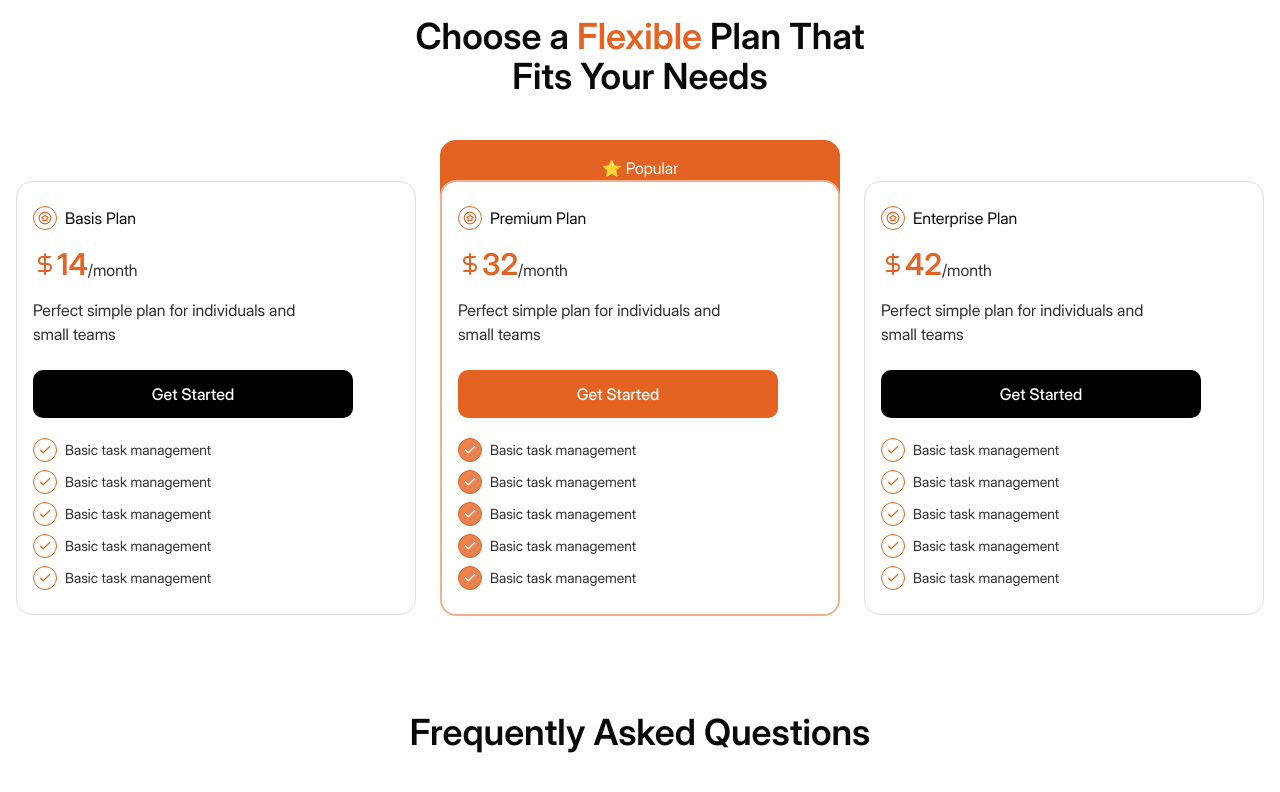
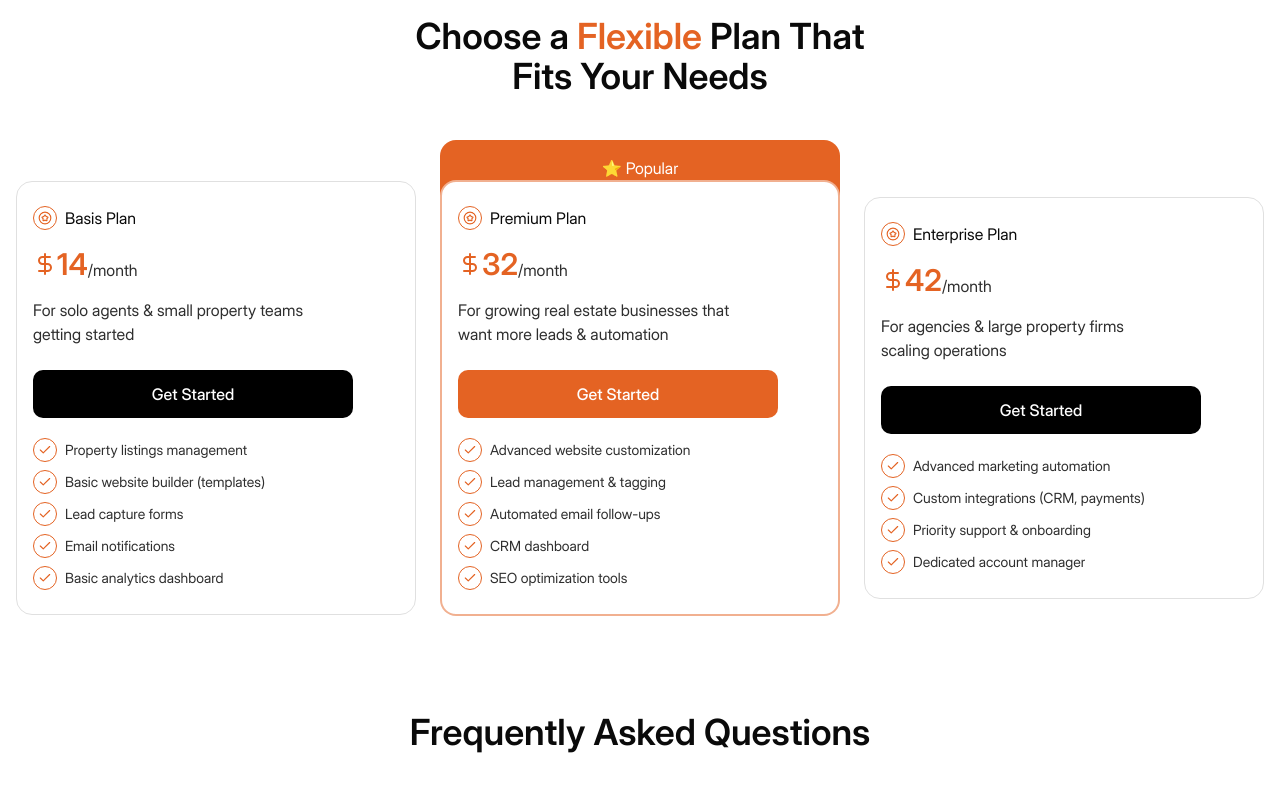
Before and after one commit to abdulakeem-asiru/propaly, a Next.js app: page / in a window 1280 px wide. Shown: the part 7179-7971 px from the top of the page. Built offline with nearby package versions, Linux system fonts and the light colour scheme.

Commit message:
Resolve merge conflicts

```diff
--- a/components/home/Pricing.tsx
+++ b/components/home/Pricing.tsx
@@ -4,6 +4,43 @@ import { DollarSign, Check, CircleStar } from 'lucide-react'
 import Link from 'next/link';
 
 const Pricing = () => {
+
+
+  const plans = [
+  {
+    name: "Basic",
+    features: [
+      "Property listings management",
+      "Basic website builder (templates)",
+      "Lead capture forms",
+      "Email notifications",
+      "Basic analytics dashboard",
+    ],
+  },
+  {
+    name: "Popular",
+    features: [
+      "Everything in Basic",
+      "Advanced website customization",
+      "Lead management & tagging",
+      "Automated email follow-ups",
+      "CRM dashboard",
+      "SEO optimization tools",
+    ],
+  },
+  {
+    name: "Enterprise",
+    features: [
+      "Everything in Popular",
+      "Multi-agent & role management",
+      "Advanced marketing automation",
+      "Custom integrations (CRM, payments)",
+      "Priority support & onboarding",
+      "Dedicated account manager",
+    ],
+  },
+];
+
   return (
     <div className='flex items-center gap-6 flex-col pb-20 p-4 max-w-7xl mx-auto'>
       <h3 className='md:text-4xl text-2xl font-semibold max-w-lg text-center leading-8 md:leading-10'>Choose a <span className="text-(--primary-color)">Flexible</span> Plan That Fits Your Needs</h3>
@@ -13,7 +50,7 @@ const Pricing = () => {
             text-(--primary-color) border-(--primary-color)' /> Basis Plan</span>
             <span className='flex items-end text-(--primary-color) font-semibold text-3xl'><span className='flex items-center'><DollarSign />14 </span>
             <p className='text-(--text-primary) text-base font-normal'> /month</p></span>
-            <p className='text-(--text-primary) max-w-70'>Perfect simple plan for individuals and small teams</p>
+            <p className='text-(--text-primary) max-w-70'>For solo agents & small property teams getting started</p>
                 <Link href="/dashboard">
   <button
     className="bg-black font-medium text-white px-4 py-3 w-80 rounded-lg inline-flex justify-center mt-2 "
@@ -22,11 +59,11 @@ const Pricing = () => {
   </button>
 </Link>
 <ul className='flex flex-col gap-2 items-start mt-5'>
-  <li className='inline-flex justify-center items-center gap-2 text-sm font-normal text-(--text-primary)'><Check className='rounded-full p-1 border text-(--primary-color) border-(--primary-color)'/>Basic task management</li>
-  <li className='inline-flex justify-center items-center gap-2 text-sm font-normal text-(--text-primary)'><Check className='rounded-full p-1 border text-(--primary-color) border-(--primary-color)'/>Basic task management</li>
-  <li className='inline-flex justify-center items-center gap-2 text-sm font-normal text-(--text-primary)'><Check className='rounded-full p-1 border text-(--primary-color) border-(--primary-color)'/>Basic task management</li>
-  <li className='inline-flex justify-center items-center gap-2 text-sm font-normal text-(--text-primary)'><Check className='rounded-full p-1 border text-(--primary-color) border-(--primary-color)'/>Basic task management</li>
-  <li className='inline-flex justify-center items-center gap-2 text-sm font-normal text-(--text-primary)'><Check className='rounded-full p-1 border text-(--primary-color) border-(--primary-color)'/>Basic task management</li>
+  {plans[0].features.map((feature, index) => (
+    <li key={index} className='inline-flex justify-center items-center gap-2 text-sm font-normal text-(--text-primary)'>
+      <Check className='rounded-full p-1 border text-(--primary-color) border-(--primary-color)'/> {feature}
+    </li>
+  ))}
 </ul>
         </div>
         <div className='relative rounded-2xl max-md:mt-8'>
@@ -38,7 +75,7 @@ const Pricing = () => {
             text-(--primary-color) border-(--primary-color)' /> Premium Plan</span>
             <span className='flex items-end text-(--primary-color) font-semibold text-3xl'><span className='flex items-center'><DollarSign />32 </span>
             <p className='text-(--text-primary) text-base font-normal'> /month</p></span>
-            <p className='text-(--text-primary) max-w-70'>Perfect simple plan for individuals and small teams</p>
+            <p className='text-(--text-primary) max-w-70'>For growing real estate businesses that want more leads & automation</p>
                 <Link href="/dashboard">
   <button
     className="bg-(--primary-color) font-medium text-white px-4 py-3 w-80 rounded-lg inline-flex justify-center mt-2 "
@@ -47,11 +84,11 @@ const Pricing = () => {
   </button>
 </Link>
 <ul className='flex flex-col gap-2 items-start mt-5'>
-  <li className='inline-flex justify-center items-center gap-2 text-sm font-normal text-(--text-primary)'><Check className='rounded-full bg-(--primary-color)/80 p-1 border text-white border-(--primary-color)'/>Basic task management</li>
-  <li className='inline-flex justify-center items-center gap-2 text-sm font-normal text-(--text-primary)'><Check className='rounded-full bg-(--primary-color)/80 p-1 border text-white border-(--primary-color)'/>Basic task management</li>
-  <li className='inline-flex justify-center items-center gap-2 text-sm font-normal text-(--text-primary)'><Check className='rounded-full bg-(--primary-color)/80 p-1 border text-white border-(--primary-color)'/>Basic task management</li>
-  <li className='inline-flex justify-center items-center gap-2 text-sm font-normal text-(--text-primary)'><Check className='rounded-full bg-(--primary-color)/80 p-1 border text-white border-(--primary-color)'/>Basic task management</li>
-  <li className='inline-flex justify-center items-center gap-2 text-sm font-normal text-(--text-primary)'><Check className='rounded-full bg-(--primary-color)/80 p-1 border text-white border-(--primary-color)'/>Basic task management</li>
+  {plans[1].features.slice(1).map((feature, index) => (
+    <li key={index} className='inline-flex justify-center items-center gap-2 text-sm font-normal text-(--text-primary)'>
+      <Check className='rounded-full p-1 border text-(--primary-color) border-(--primary-color)'/> {feature}
+    </li>
+  ))}
 </ul>
         </div>
         </div>
@@ -60,7 +97,7 @@ const Pricing = () => {
             text-(--primary-color) border-(--primary-color)' /> Enterprise Plan</span>
             <span className='flex items-end text-(--primary-color) font-semibold text-3xl'><span className='flex items-center'><DollarSign />42 </span>
             <p className='text-(--text-primary) text-base font-normal'> /month</p></span>
-            <p className='text-(--text-primary) max-w-70'>Perfect simple plan for individuals and small teams</p>
+            <p className='text-(--text-primary) max-w-70'>For agencies & large property firms scaling operations</p>
                 <Link href="/dashboard">
   <button
     className="bg-black font-medium text-white px-4 py-3 w-80 rounded-lg inline-flex justify-center mt-2 "
@@ -69,11 +106,11 @@ const Pricing = () => {
   </button>
 </Link>
 <ul className='flex flex-col gap-2 items-start mt-5'>
-  <li className='inline-flex justify-center items-center gap-2 text-sm font-normal text-(--text-primary)'><Check className='rounded-full p-1 border text-(--primary-color) border-(--primary-color)'/>Basic task management</li>
-  <li className='inline-flex justify-center items-center gap-2 text-sm font-normal text-(--text-primary)'><Check className='rounded-full p-1 border text-(--primary-color) border-(--primary-color)'/>Basic task management</li>
-  <li className='inline-flex justify-center items-center gap-2 text-sm font-normal text-(--text-primary)'><Check className='rounded-full p-1 border text-(--primary-color) border-(--primary-color)'/>Basic task management</li>
-  <li className='inline-flex justify-center items-center gap-2 text-sm font-normal text-(--text-primary)'><Check className='rounded-full p-1 border text-(--primary-color) border-(--primary-color)'/>Basic task management</li>
-  <li className='inline-flex justify-center items-center gap-2 text-sm font-normal text-(--text-primary)'><Check className='rounded-full p-1 border text-(--primary-color) border-(--primary-color)'/>Basic task management</li>
+  {plans[2].features.slice(2).map((feature, index) => (
+    <li key={index} className='inline-flex justify-center items-center gap-2 text-sm font-normal text-(--text-primary)'>
+      <Check className='rounded-full p-1 border text-(--primary-color) border-(--primary-color)'/> {feature}
+    </li>
+  ))}
 </ul>
         </div>
       </div>
```
